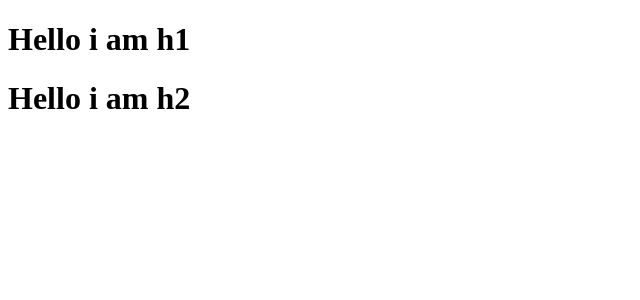
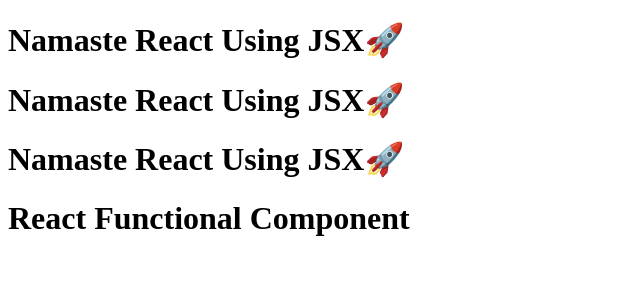
Before and after one commit to Ankur-Harshit/Namaste_React, a React (Vite) app: page / in a window 1280 px wide. Shown: the top 300 px of the page, without its empty margins (0-640 px from the left). Built offline with nearby package versions, Linux system fonts and the light colour scheme.

Commit message:
episode-03-React elements and components

```diff
--- a/App.js
+++ b/App.js
@@ -1,30 +1,29 @@
-// const heading = React.createElement("h1", {id : "heading", xyz:"abc"}, "Hello From React");
-
-// const root = ReactDOM.createRoot(document.getElementById("root"));
-
-// root.render(heading);
-
-// making nested stuffs //
-/*
-<div parent>
-    <div children>
-        hello i am h1
-        hello i am h2
-    <div>
-<div>
-*/
-
-// React.createElement returns an object, while rendering it is converted to DOM that is understood by Browser
-
 import React from "react";
 import ReactDOM from 'react-dom/client';
-const parent = React.createElement("div", {id:"parent"},
-    React.createElement("div", {id:"children"},
-        [React.createElement("h1",{},"Hello i am h1"),
-        React.createElement("h1",{},"Hello i am h2")
-        ]
-))
 
-console.log(parent);
+// using pure React
+// const heading = React.createElement("h1", {id:"heading"}, "Namaste React🚀");
+// console.log(heading);
+
+// using JSX
+
+// React element
+
+const Title = ()=> (
+<h1 className="head">
+    Namaste React Using JSX🚀</h1>
+)
+
+// inside curly we can write js
+// React component
+const Heading = ()=>(
+    <div id="container">
+        <Title />
+        <Title></Title>
+        {Title()}
+        <h1 className="heading">React Functional Component</h1>
+    </div>
+)
+
 const root = ReactDOM.createRoot(document.getElementById("root"));
-root.render(parent);
+root.render(<Heading />);
--- a/index.html
+++ b/index.html
@@ -7,7 +7,9 @@
     <title>React</title>
 </head>
 <body>
-    <div id="root"></div>
+    <div id="root">
+        <h1>Not Rendered</h1>
+    </div>
 
     <script type="module" src="./App.js"></script>
 </body>
--- a/package.json
+++ b/package.json
@@ -3,6 +3,8 @@
   "version": "1.0.0",
   "description": "This is Namaste React and I am learning React",
   "scripts": {
+    "start": "parcel index.html",
+    "build": "parcel build index.html",
     "test": "jest"
   },
   "repository": {
```
